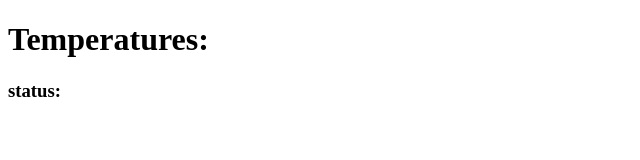
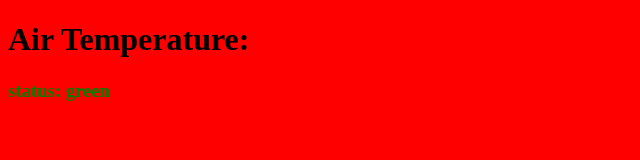
Before and after one commit to blocknroll/synthesis-mockdata, a website: page index.html in a window 1280 px wide. Shown: the whole page, without its empty margins (0-640 px from the left). Drawn offline with nearby package versions, Linux system fonts and the light colour scheme; no server answers.

Commit message:
Update 'temperature-too-high' event to include a placeholder for text messages. Add css, but WIP...
new file:   css/styles.css
modified:   dataMock.js
modified:   index.html
modified:   index.js

```diff
--- /dev/null
+++ b/css/styles.css
@@ -0,0 +1,7 @@
+#status  {
+  color: green;
+}
+
+body {
+  background-color: red;
+}
--- a/index.html
+++ b/index.html
@@ -4,15 +4,20 @@
   <head>
     <meta charset="utf-8">
     <title>synthesis-mock</title>
+    <!-- <link rel="stylesheet" href="/css/styles.css" media="screen" title="no title" charset="utf-8"> -->
+    <link rel="stylesheet" href="/css/styles.css" media="screen" title="no title" charset="utf-8">
+
   </head>
 
   <body>
 
-    <h1>Temperatures:</h1>
+    <h1>Air Temperature:</h1>
 
-    <h3 id='status'>status:</h3>
+    <h3 id='status'>status: green</h3>
+    <h4 id='messages'></h4>
 
     <ul id='temperature-list'>  </ul>
+
 
 
 
@@ -35,8 +40,9 @@
       });
 
       socket.on('temperature-too-high', function (message) {
-        $('#status').append($('<p>').text('temp is above 80!'));
+        $('#status').text("status:  Air Temperature is above 80!").css({'color': 'red'});
         $('#temperature-list').css({'color': 'red'});
+        $('#messages').text('text sent: Air Temperature is above 80!');
       });
 
       // $('form').submit(function () {
```
Also changed, not shown: dataMock.js (+9 -0 lines), index.js (+1 -9 lines).
